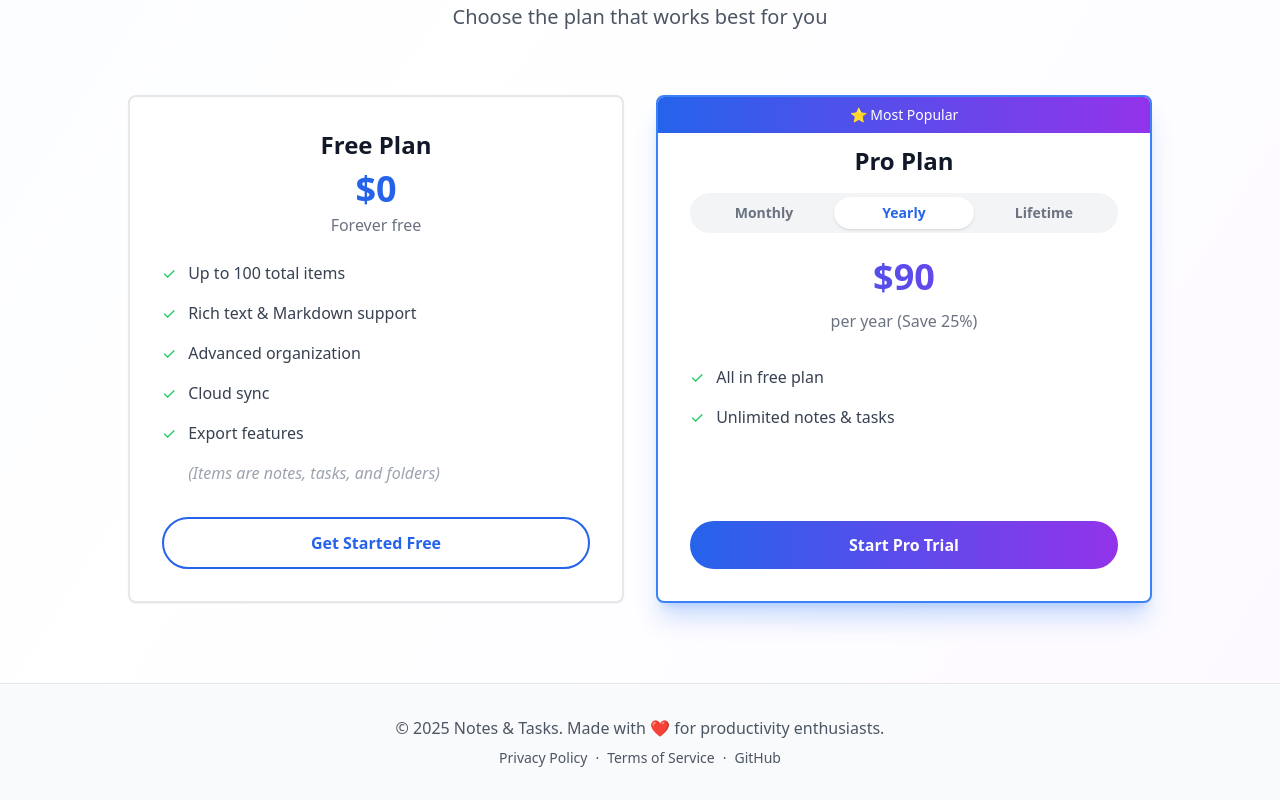
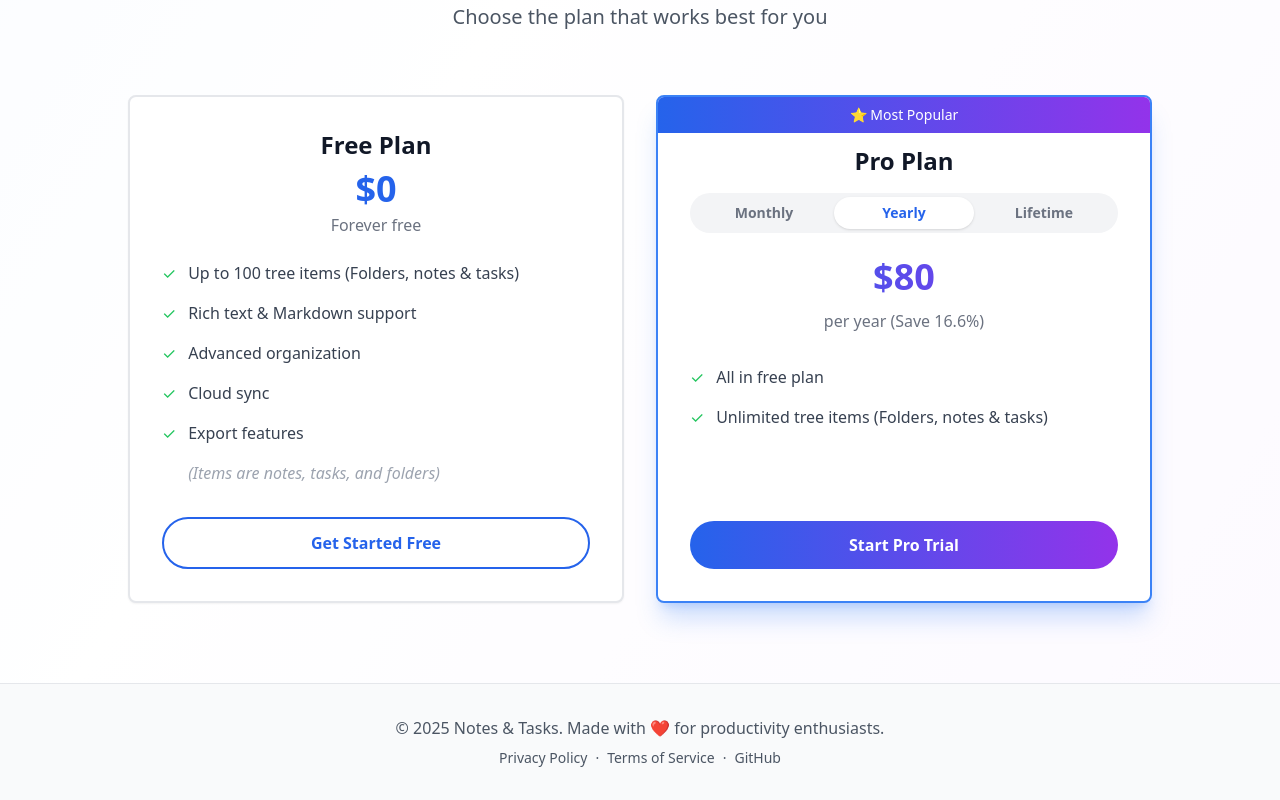
Before and after one commit to dushkin/My-Notes-and-Tasks, a React (Vite) app: page / in a window 1280 px wide. Shown: the part 1208-2008 px from the top of the page. Built offline with nearby package versions, Linux system fonts and the light colour scheme.

Commit message:
Created pricing config file + some minor adjustments

```diff
--- a/package.json
+++ b/package.json
@@ -1,8 +1,8 @@
 {
   "type": "module",
   "name": "my-notes-and-tasks-modern",
-  "version": "6.4.2",
-  "commitMessage": "Anothe plans details update",
+  "version": "6.5.0",
+  "commitMessage": "Created pricing config file + some minor adjustments",
   "private": true,
   "license": "Licensed CC BY-ND 4.0. No derivatives allowed.",
   "scripts": {
--- a/src/components/LandingPage.jsx
+++ b/src/components/LandingPage.jsx
@@ -1,5 +1,6 @@
 import React, { useState, useEffect } from 'react';
 import { motion } from 'framer-motion';
+import { PRICING_PLANS } from '../config/pricing';
 import Button from './ui/button';
 import { Card, CardContent } from './ui/card';
 import logo from '../assets/logo_dual_48x48.png';
@@ -314,7 +315,7 @@ export default function LandingPage({ onLogin, onSignup, currentUser }) {
                       </div>
                       <ul className="space-y-4 mb-8">
                         {[
-                          'Up to 100 total items',
+                          'Up to 100 tree items (Folders, notes & tasks)',
                           'Rich text & Markdown support',
                           'Advanced organization',
                           'Cloud sync',
@@ -362,25 +363,19 @@ export default function LandingPage({ onLogin, onSignup, currentUser }) {
                           <button onClick={() => setBillingCycle('lifetime')} className={`w-1/3 py-1.5 text-sm font-semibold rounded-full transition-colors ${billingCycle === 'lifetime' ? 'bg-white shadow text-blue-600' : 'text-gray-500 hover:text-gray-700'}`}>Lifetime</button>
                         </div>
 
-                        {billingCycle === 'monthly' && (
-                           <div className="text-4xl font-bold bg-gradient-to-r from-blue-600 to-purple-600 bg-clip-text text-transparent mb-1">$9</div>
-                        )}
-                         {billingCycle === 'yearly' && (
-                           <div className="text-4xl font-bold bg-gradient-to-r from-blue-600 to-purple-600 bg-clip-text text-transparent mb-1">$90</div>
-                        )}
-                        {billingCycle === 'lifetime' && (
-                           <div className="text-4xl font-bold bg-gradient-to-r from-blue-600 to-purple-600 bg-clip-text text-transparent mb-1">$249</div>
-                        )}
+                        <div className="text-4xl font-bold bg-gradient-to-r from-blue-600 to-purple-600 bg-clip-text text-transparent mb-1">
+  ${PRICING_PLANS[billingCycle].price}
+</div>
                         <div className="text-gray-500 h-10 flex items-center justify-center">
-                          {billingCycle === 'monthly' && 'per month'}
-                          {billingCycle === 'yearly' && 'per year (Save 25%)'}
-                          {billingCycle === 'lifetime' && 'one-time payment'}
+                          {billingCycle === 'monthly' && PRICING_PLANS.monthly.description}
+                          {billingCycle === 'yearly' && PRICING_PLANS.yearly.description}
+                          {billingCycle === 'lifetime' && PRICING_PLANS.lifetime.description}
                         </div>
                       </div>
                       <ul className="space-y-4 mb-8">
                         {[
                           'All in free plan',
-                          'Unlimited notes & tasks',
+                          'Unlimited tree items (Folders, notes & tasks)',
                         ].map((feature, index) => (
                           <li key={index} className="flex items-center space-x-3">
                             <span className="text-green-500">✓</span>
--- /dev/null
+++ b/src/config/pricing.js
@@ -0,0 +1,26 @@
+export const PRICING_PLANS = {
+  free: {
+    id: 'free',
+    label: 'Free',
+    price: 0,
+    description: 'Forever free'
+  },
+  monthly: {
+    id: 'monthly',
+    label: 'Monthly',
+    price: 8,
+    description: 'per month'
+  },
+  yearly: {
+    id: 'yearly',
+    label: 'Yearly',
+    price: 80,
+    description: 'per year (Save 16.6%)'
+  },
+  lifetime: {
+    id: 'lifetime',
+    label: 'Lifetime',
+    price: 199,
+    description: 'one-time payment (pays for itself in 2.5 years)'
+  }
+};
```
